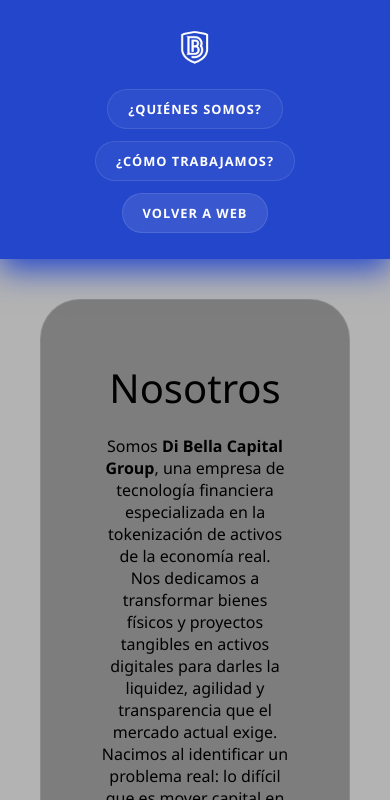
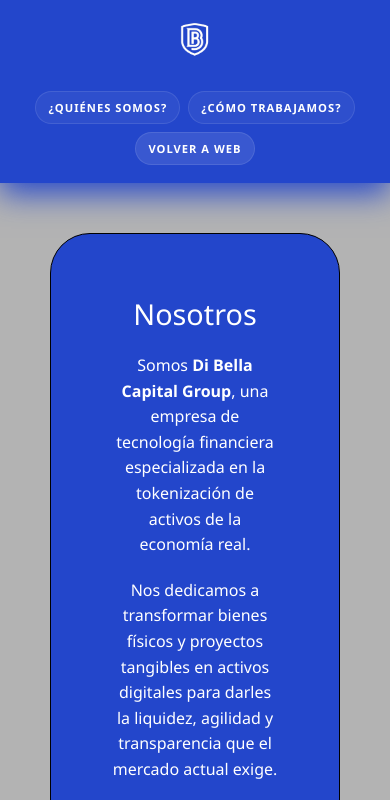
Before and after one commit to NFWebStudio/DibellaGroup, a plain HTML site: page index.html in a window 390 px wide. Both pictures are taken after a click on the button "¿QUIÉNES SOMOS?". Shown: the top 800 px of the page. Drawn offline with Linux system fonts and the light colour scheme.

Commit message:
index.html

```diff
--- a/index.html
+++ b/index.html
@@ -13,7 +13,7 @@
             --nav-bg: #2346CB;
             --pure-black: #B3B3B3;
             --pure-white: #000000;
-            --aura-glow: rgba(255, 255, 255, 0.15);
+            --aura-glow: #000000;
         }
 
         * {
@@ -109,13 +109,82 @@
         }
 
         .btn-aura:hover {
-            background: rgba(255, 255, 255, 0.2);
+            background: rgb(0, 0, 0);
             box-shadow: 0 0 20px var(--aura-glow);
         }
 
         .btn-main {
             background-color: rgba(255, 255, 255, 0.1);
             color: #FFFFFF !important;
+        }
+
+        /* Color blanco para textos en Nosotros y Método */
+        #quienes .aura-card,
+        #quienes .aura-card h2,
+        #quienes .aura-card p,
+        #quienes .aura-card b,
+        #como .aura-card,
+        #como .aura-card h2,
+        #como .aura-card p,
+        #como .aura-card b {
+            color: #FFFFFF !important;
+        }
+
+        /* Ajustes para Celulares (Responsive) */
+        @media (max-width: 768px) {
+            nav {
+                flex-direction: column;
+                padding: 1rem 5%;
+                height: auto;
+            }
+
+            .nav-links {
+                margin-top: 10px;
+                flex-wrap: wrap;
+                justify-content: center;
+                gap: 8px;
+            }
+
+            .btn-aura {
+                padding: 8px 12px;
+                font-size: 0.7rem;
+            }
+
+            .aura-card {
+                padding: 30px 20px;
+                margin: 10px;
+                border-radius: 20px;
+            }
+
+            .aura-card h2 {
+                font-size: 1.8rem !important;
+            }
+
+            .aura-card p {
+                font-size: 1rem !important;
+                line-height: 1.6 !important;
+            }
+
+            .video-block {
+                padding: 30px 10px;
+            }
+        }
+
+        /* Color negro para las respuestas de las FAQ */
+        .faq-text p {
+            color: #000000 !important;
+            font-weight: 500; /* Un poco más de peso para mejorar la legibilidad */
+        }
+
+        /* Genera espacio entre los párrafos de las secciones informativas */
+        .aura-card p {
+            margin-bottom: 20px; /* Ajusta este número para más o menos espacio */
+            display: block;
+        }
+
+        /* Quita el espacio al último párrafo para que no sobre margen abajo */
+        .aura-card p:last-child {
+            margin-bottom: 0;
         }
 
         /* SECCIONES */
@@ -219,10 +288,10 @@
         }
 
         .aura-card {
-            background: rgba(0, 0, 0, 0.3);
+            background: #2346CB;
             padding: 60px;
             border-radius: 40px;
-            border: 1px solid rgba(255, 255, 255, 0.1);
+            border: 1px solid rgb(0, 0, 0);
             backdrop-filter: blur(15px);
             max-width: 800px;
         }
@@ -368,7 +437,7 @@
                 <div class="aura-card">
                     <h2 style="margin-bottom: 20px; font-weight: 200; font-size: 2.5rem;">Nuestro Método</h2>
                     <p style="font-size: 1.2rem; line-height: 2;">
-                          <p>Tokenizar un activo requiere un proceso riguroso que garantice seguridad y resultados. Nos manejamos en tres etapas claras:</p>
+                        <p>Tokenizar un activo requiere un proceso riguroso que garantice seguridad y resultados. Nos manejamos en tres etapas claras:</p>
                         <p><b>1. Evaluación y Factibilidad:</b> Arrancamos con una consultoría virtual para analizar tu activo. No usamos soluciones genéricas; estudiamos la viabilidad técnica y legal de tu proyecto de forma personalizada para asegurar que sea apto para entrar en nuestra plataforma.</p>
                         <p><b>2. Acuerdo de Vinculación:</b> Si el proyecto es viable, firmamos un contrato donde dejamos todo en claro: los pasos a seguir, las condiciones y el esquema de comisiones. Este documento es el que habilita el uso de nuestra infraestructura legal y tecnológica para procesar tu activo.</p>
                         <p><b>3. Cierre y Lanzamiento en Puerto Madero:</b> La firma de los contratos definitivos y el despliegue final del activo en la plataforma se realizan personalmente en las Torres Alem Plaza, Puerto Madero. Elegimos este centro de operaciones para los cierres porque nos permite trabajar junto a los especialistas que dan soporte a nuestra infraestructura, asegurando un lanzamiento seguro y profesional.</p>
```
